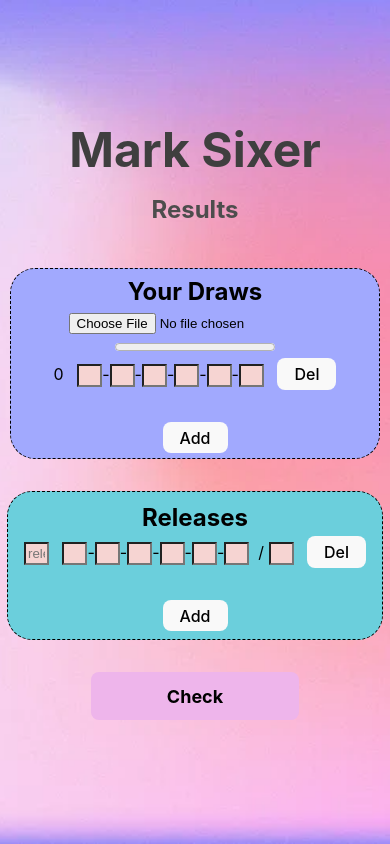
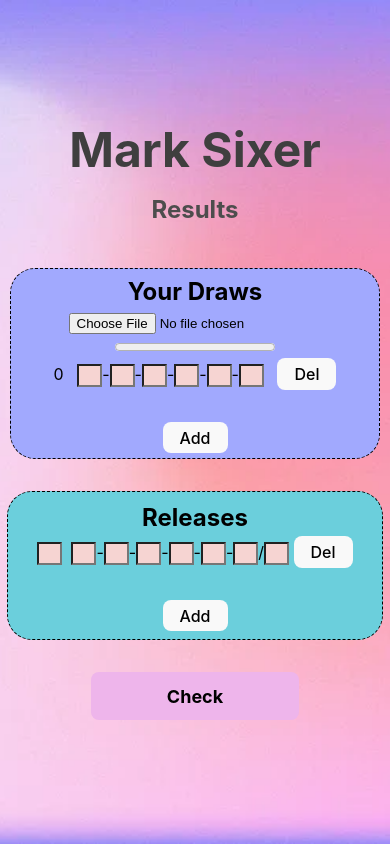
Before and after one commit to Marcussyl/mark-sixer, a React (Vite) app: page / in a window 390 px wide. Built offline with nearby package versions, Linux system fonts and the light colour scheme.

Commit message:
Change css to improve the display in mobile browsers

```diff
--- a/src/components/release.jsx
+++ b/src/components/release.jsx
@@ -6,15 +6,15 @@ function Release (props) {
 
     return (
         <div className='release'>
-            <input type="text" id="termNum" name="termNum" value={release[0]} placeholder='release no.' onChange={(event) => changeReleaseHandler(0, event.target.value)}/> &nbsp;&nbsp;
+            <input type="text" id="termNum" name="termNum" value={release[0]} onChange={(event) => changeReleaseHandler(0, event.target.value)}/> &nbsp;
             <input type="text" id="releaseNum1" name="releaseNum1" value={release[1]} onChange={(event) => changeReleaseHandler(1, event.target.value)}/>-
             <input type="text" id="releaseNum2" name="releaseNum2" value={release[2]} onChange={(event) => changeReleaseHandler(2, event.target.value)}/>-
             <input type="text" id="releaseNum3" name="releaseNum3" value={release[3]} onChange={(event) => changeReleaseHandler(3, event.target.value)}/>-
             <input type="text" id="releaseNum4" name="releaseNum4" value={release[4]} onChange={(event) => changeReleaseHandler(4, event.target.value)}/>-
             <input type="text" id="releaseNum5" name="releaseNum5" value={release[5]} onChange={(event) => changeReleaseHandler(5, event.target.value)}/>-
             <input type="text" id="releaseNum6" name="releaseNum6" value={release[6]} onChange={(event) => changeReleaseHandler(6, event.target.value)}/>
-            &nbsp; / <input type='text' id="releaseNum7" name='releaseNum7' value={release[7]} onChange={(event) => changeReleaseHandler(7, event.target.value)}/> &nbsp;&nbsp;
-            <button type="button" onClick={deleteReleaseHandler} className='delete-button'>Del</button>
+            /<input type='text' id="releaseNum7" name='releaseNum7' value={release[7]} onChange={(event) => changeReleaseHandler(7, event.target.value)}/>
+            &nbsp;<button type="button" onClick={deleteReleaseHandler} className='delete-button'>Del</button>
         </div>
     )
 }
```
